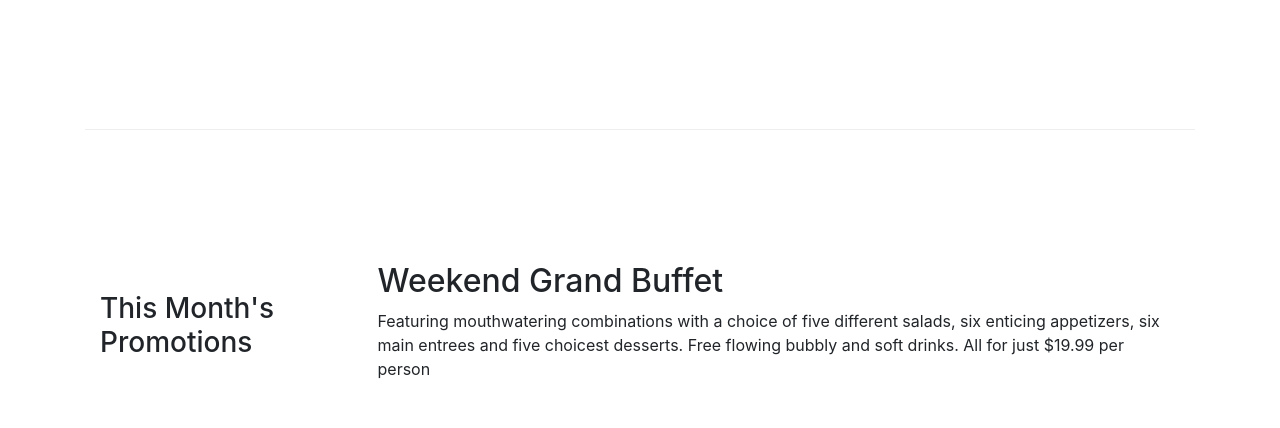
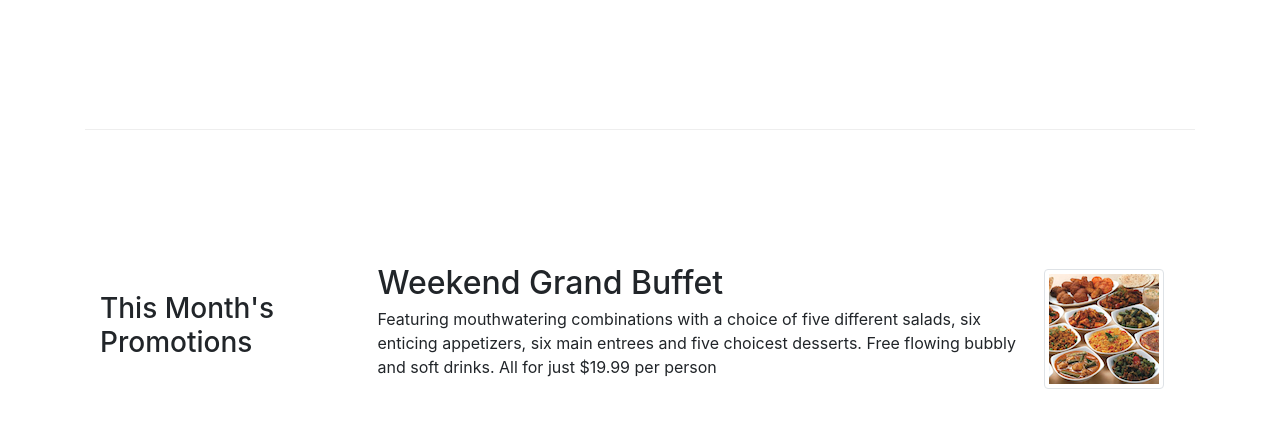
Before and after one commit to Samkiroko/Boostrap_intro, a website: page index.html in a window 1280 px wide. Shown: the part 604-1032 px from the top of the page. Drawn offline with nearby package versions, Linux system fonts and the light colour scheme; files whose address does not match are found by name.

Commit message:
images and media

```diff
--- a/index.html
+++ b/index.html
@@ -116,13 +116,22 @@
           <h3>This Month's Promotions</h3>
         </div>
         <div class="col col-sm col-md">
-          <h2>Weekend Grand Buffet</h2>
-          <p class="d-none d-sm-block">
-            Featuring mouthwatering combinations with a choice of five different
-            salads, six enticing appetizers, six main entrees and five choicest
-            desserts. Free flowing bubbly and soft drinks. All for just $19.99
-            per person
-          </p>
+          <div class="media">
+            <div class="media-body">
+              <h2 class="mt-0 mb-1">Weekend Grand Buffet</h2>
+              <p class="d-none d-sm-block">
+                Featuring mouthwatering combinations with a choice of five
+                different salads, six enticing appetizers, six main entrees and
+                five choicest desserts. Free flowing bubbly and soft drinks. All
+                for just $19.99 per person
+              </p>
+            </div>
+            <img
+              class="d-flex mr-3 img-thumbnail align-self-center"
+              src="img/buffet.png"
+              alt="buffet"
+            />
+          </div>
         </div>
       </div>
 
```
